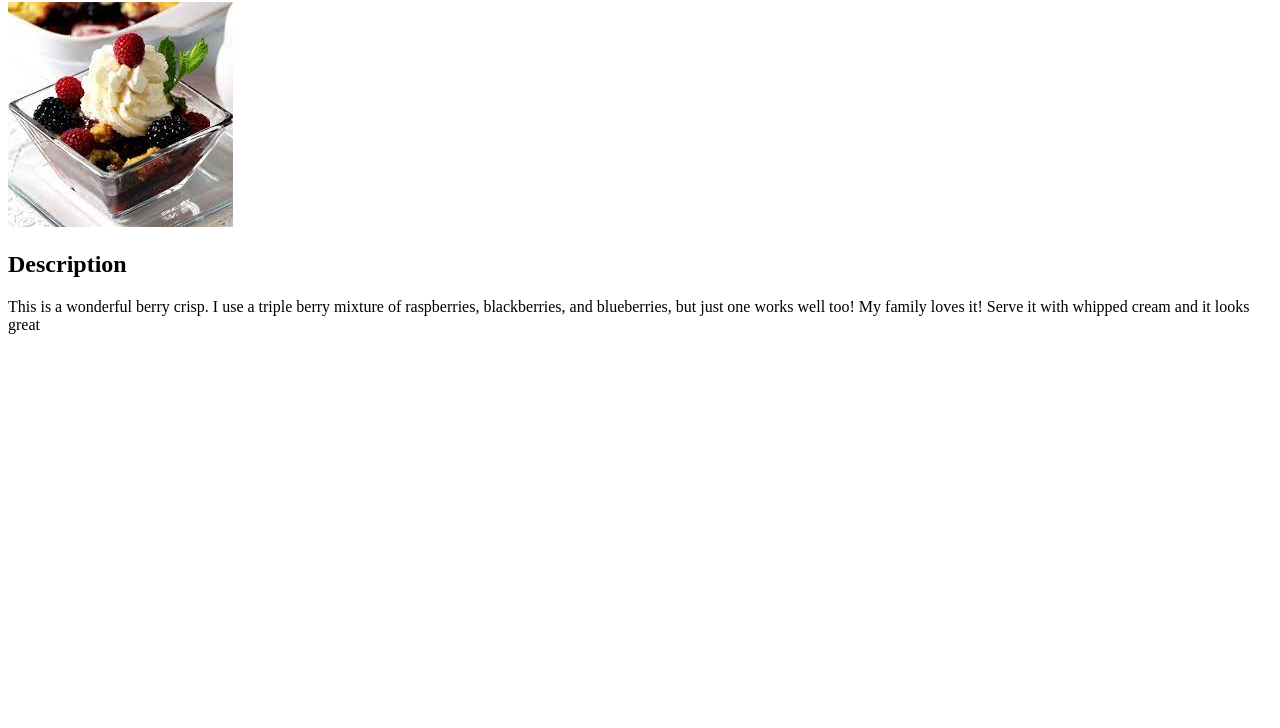
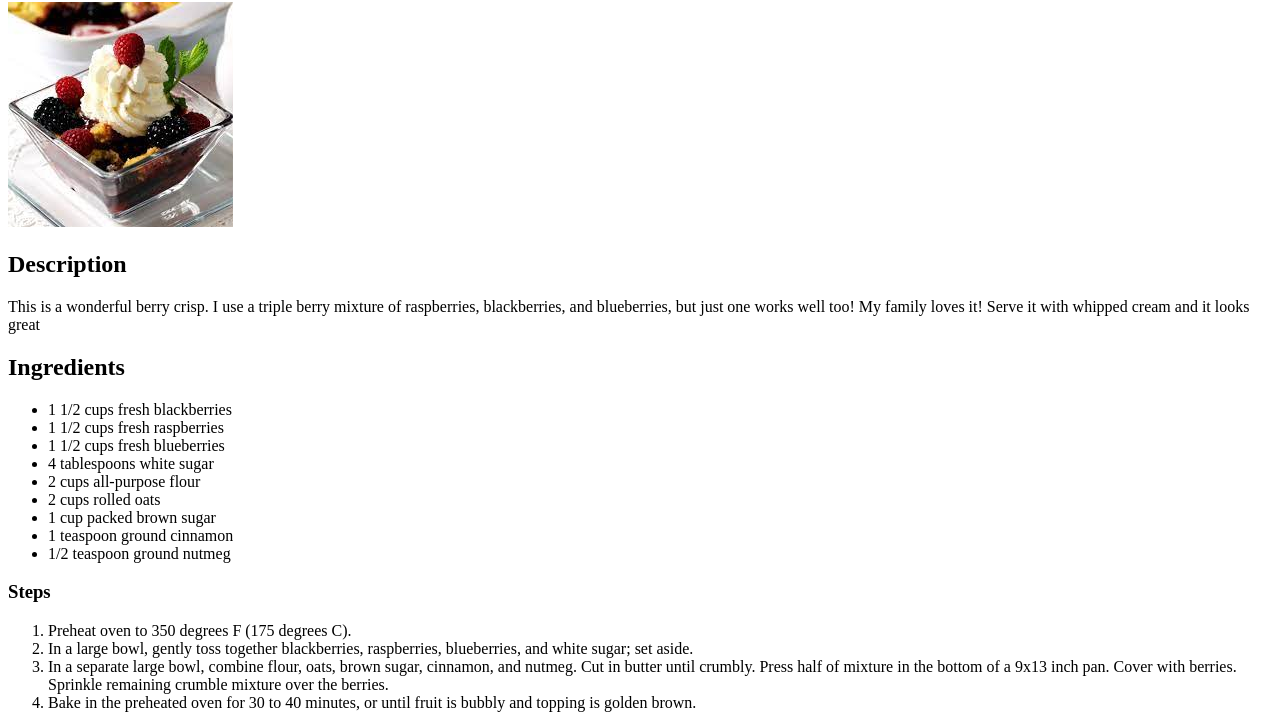
Before and after one commit to NatWeb-Act/odin-recipes, a plain HTML site: page recipes/triple_berry_crisp.html in a window 1280 px wide. Shown: the part 78-806 px from the top of the page. Drawn offline with Linux system fonts and the light colour scheme.

Commit message:
Finished all recipes

```diff
--- a/recipes/triple_berry_crisp.html
+++ b/recipes/triple_berry_crisp.html
@@ -8,6 +8,25 @@
         <img src="triple_berry_crisp.jpeg" alt="triple berry crisp picture">
         <h2>Description</h2>
         <p>This is a wonderful berry crisp. I use a triple berry mixture of raspberries, blackberries, and blueberries, but just one works well too! My family loves it! Serve it with whipped cream and it looks great</p>
-
+        <h2>Ingredients</h2>
+        <ul>
+            <li>1 1/2 cups fresh blackberries</li>
+            <li>1 1/2 cups fresh raspberries</li>
+            <li>1 1/2 cups fresh blueberries</li>
+            <li>4 tablespoons white sugar</li>
+            <li>2 cups all-purpose flour</li>
+            <li>2 cups rolled oats</li>
+            <li>1 cup packed brown sugar</li>
+            <li>1 teaspoon ground cinnamon</li>
+            <li>1/2 teaspoon ground nutmeg</li>
+        </ul>
+        <h3>Steps</h3>
+        <ol>
+            <li>Preheat oven to 350 degrees F (175 degrees C).</li>
+            <li>In a large bowl, gently toss together blackberries, raspberries, blueberries, and white sugar; set aside.</li>
+            <li>In a separate large bowl, combine flour, oats, brown sugar, cinnamon, and nutmeg. Cut in butter until crumbly. Press half of mixture in the bottom of a 9x13 inch pan. Cover with berries. Sprinkle remaining crumble mixture over the berries.</li>
+            <li>Bake in the preheated oven for 30 to 40 minutes, or until fruit is bubbly and topping is golden brown.</li>
+        </ol>
+        </ul>
     </body>
 </html>
```
